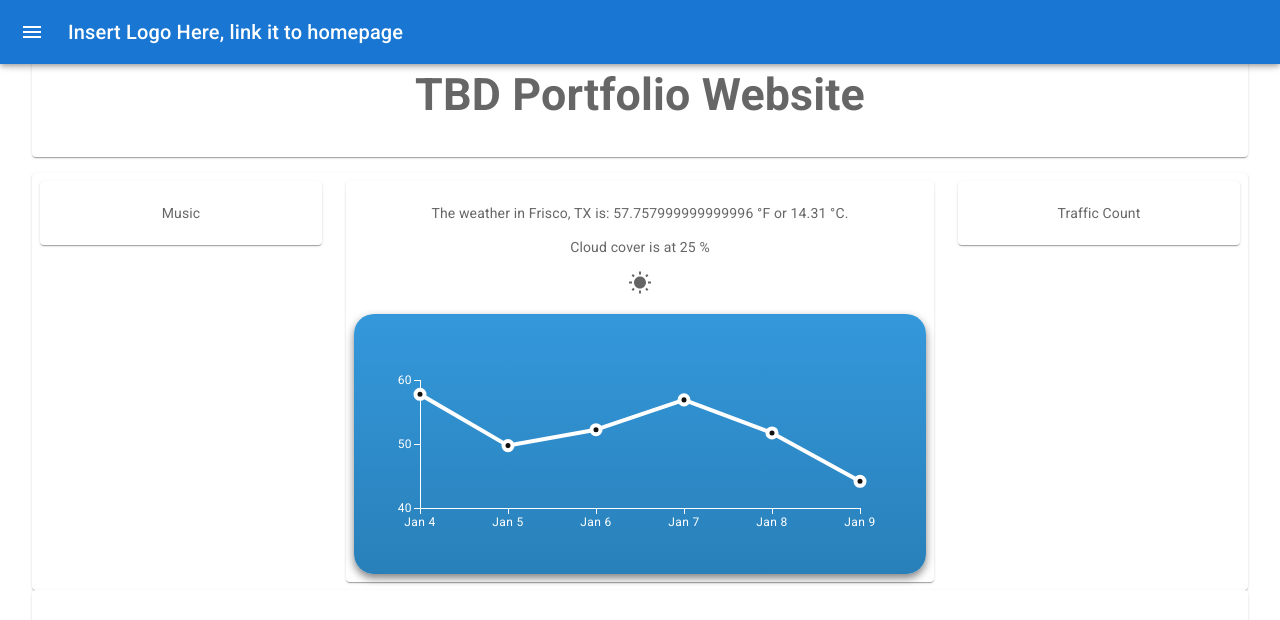
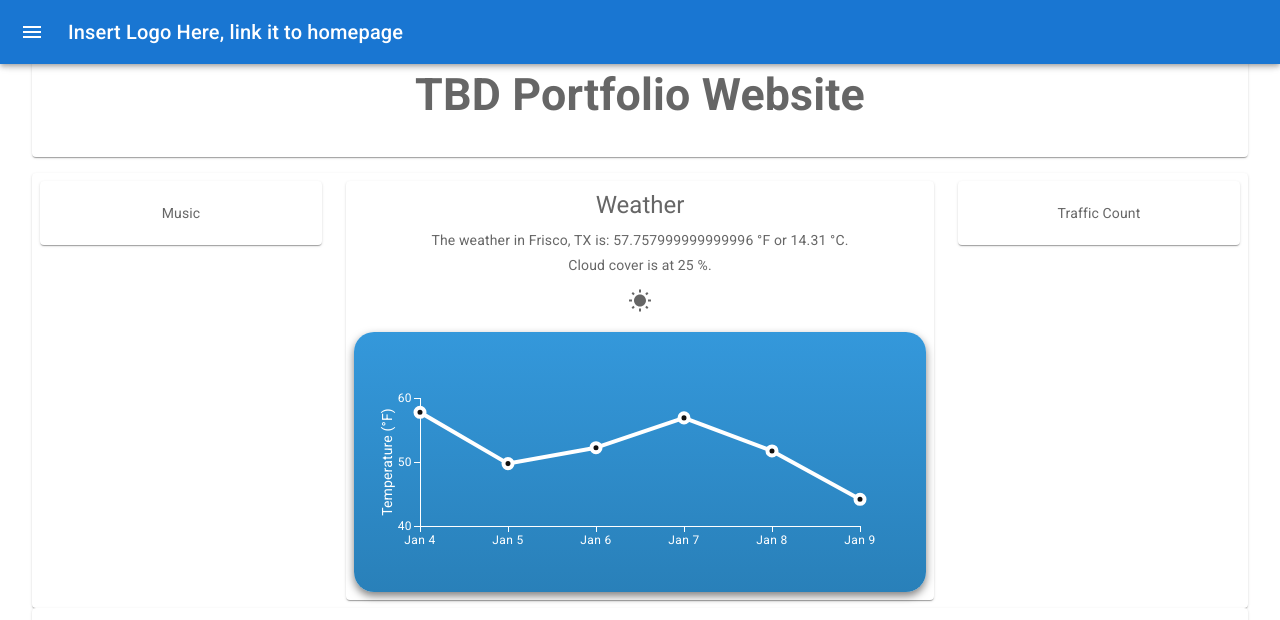
Before and after one commit to ep3824/portfolio-fresh, a React (Vite) app: page / in a window 1280 px wide. Shown: the top 620 px of the page. Built offline with nearby package versions, Linux system fonts and the light colour scheme; no server answers.

Commit message:
Make small visual tweaks to the chart

```diff
--- a/src/Weather.jsx
+++ b/src/Weather.jsx
@@ -1,5 +1,5 @@
 import React, { useEffect } from 'react';
-import { Grid, createTheme, ThemeProvider, Box } from '@mui/material';
+import { Grid, createTheme, ThemeProvider, Box, Typography } from '@mui/material';
 import WbSunnyIcon from '@mui/icons-material/WbSunny';
 import CloudIcon from '@mui/icons-material/Cloud';
 import { LineChart } from '@mui/x-charts/LineChart';
@@ -51,8 +51,16 @@ export default function Weather({ realtimeData, forecastData }) {
         {realtimeData ? (
           <Grid >
             <Grid >
-              <p>The weather in Frisco, TX is: {temperatureF} °F or {temperatureC} °C.</p>
-              <p>Cloud cover is at {cloudCover} %</p>
+              <Typography variant="h5" component="div" gutterBottom>
+                Weather
+              </Typography>
+              <Typography variant="h7" component="div" gutterBottom>
+                The weather in Frisco, TX is: {temperatureF} °F or {temperatureC} °C.
+              </Typography>
+              <Typography variant="h7" component="div" gutterBottom>
+                Cloud cover is at {cloudCover} %.
+              </Typography>
+
               {realtimeData ? (
                 <p>{weatherImg}</p>
               ) : (
@@ -85,9 +93,9 @@ export default function Weather({ realtimeData, forecastData }) {
                       type: 'linear',
                       orientation: 'left',
                       id: 'temperature',
-
-                      name: 'Temperature (°C)',
+                      name: 'Temperature (°F)',
                       unit: '°C',
+                      label: 'Temperature (°F)',
 
                     }
                   ]}
@@ -116,6 +124,7 @@ export default function Weather({ realtimeData, forecastData }) {
 
                   }}
 
+
                 >
 
 
```
